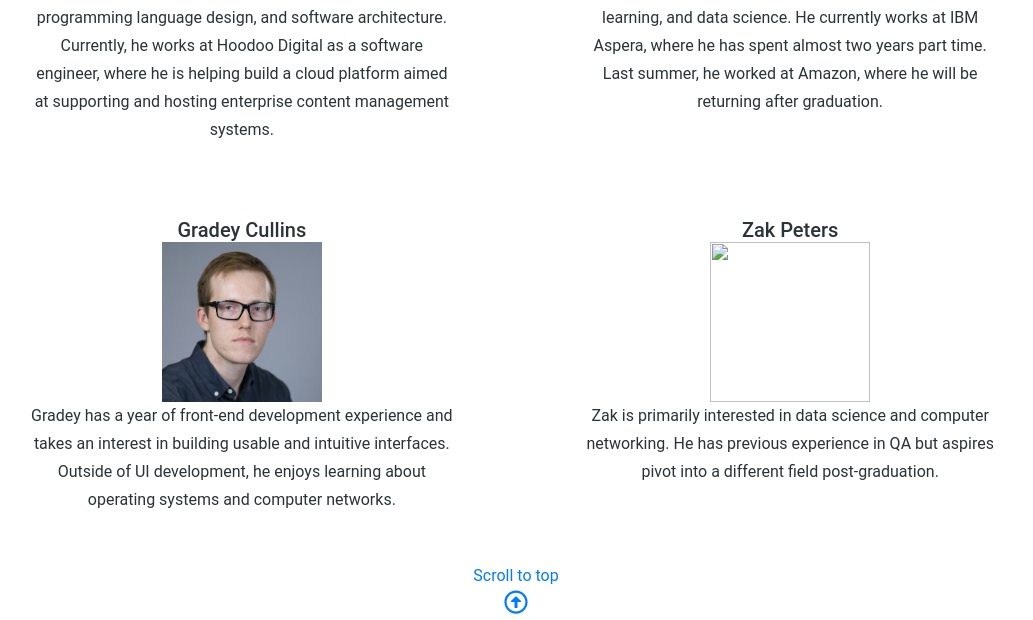
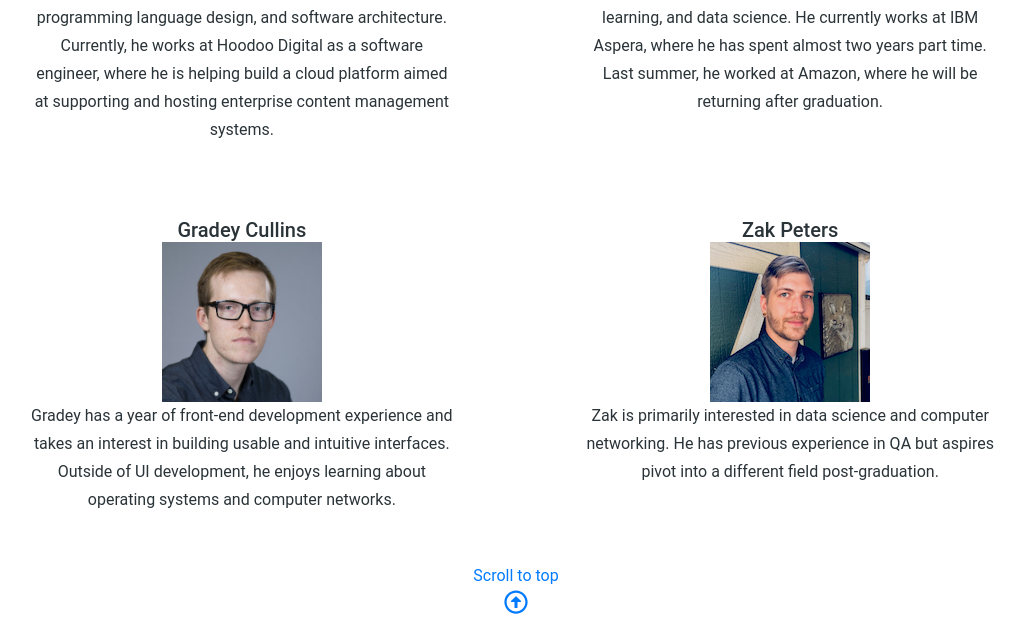
Before and after one commit to uofu-skybin/uofu-skybin.github.io, a plain HTML site: page about.html in a window 1280 px wide. Shown: the part 1232-1852 px from the top of the page, without its empty margins (124-1157 px from the left). Drawn offline with nearby package versions, Linux system fonts and the light colour scheme.

Commit message:
fix path

```diff
--- a/about.html
+++ b/about.html
@@ -122,7 +122,7 @@
                         </div>
                         <div class="biopic col-5">
                             <h5 class="biopic-title">Zak Peters</h5>
-                            <img class="bio-image" src="/zak_bio.jpg" alt="">
+                            <img class="bio-image" src="/images/zak_bio.jpg" alt="">
                             <p class="biopic-content">
 								Zak is primarily interested in data science and computer networking. He has previous experience in QA but aspires pivot into a different field post-graduation.
                             </p>
```
